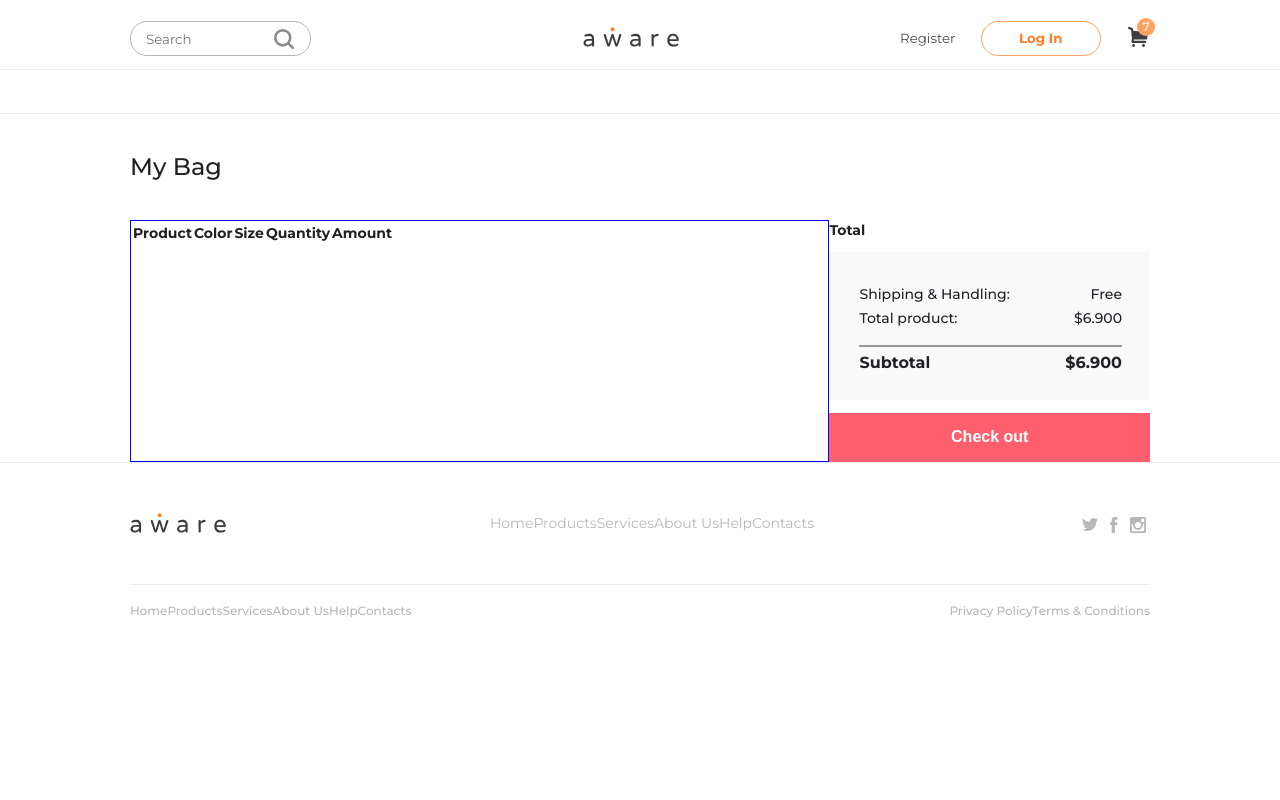
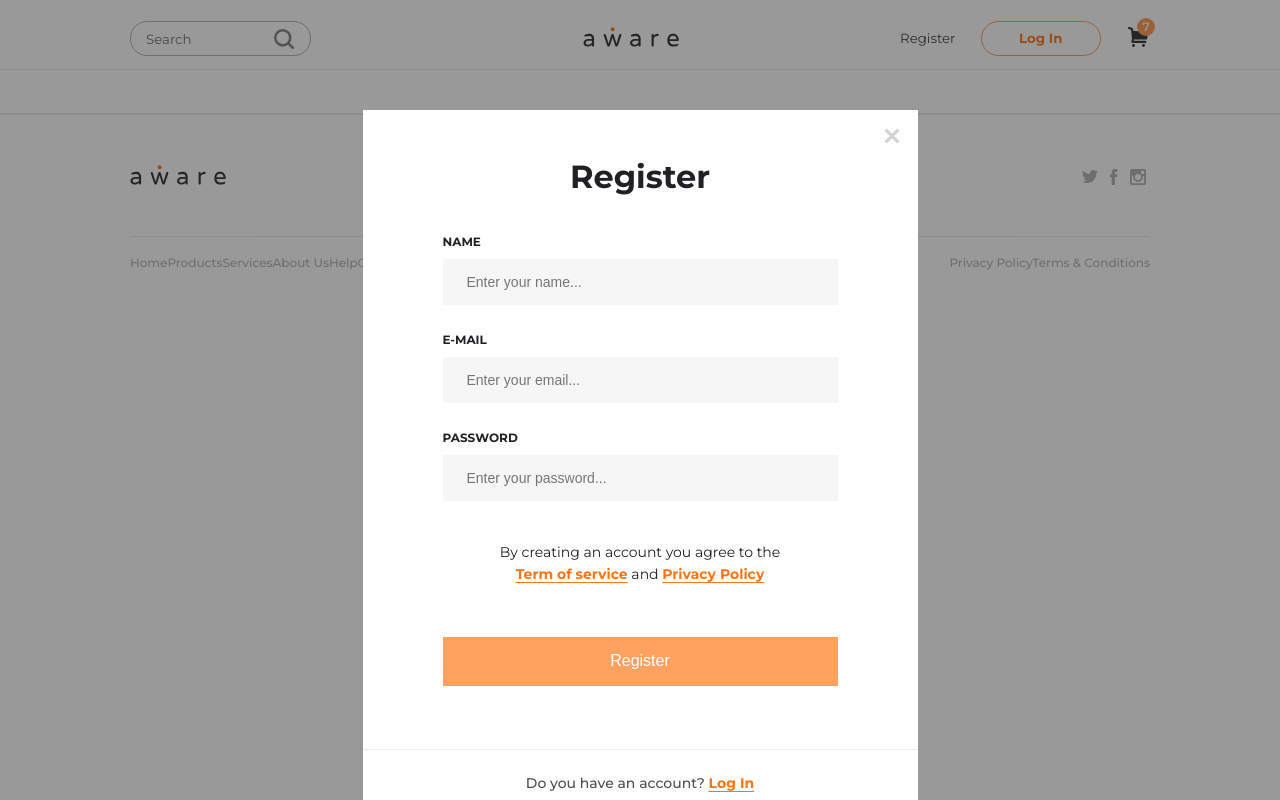
Before and after one commit to DinhSonHai/cloth-store-client, a React (Create React App) app: page /cart in a window 1280 px wide. Both pictures are taken after a click on the button "Register". Built offline with nearby package versions, Linux system fonts and the light colour scheme.

Commit message:
Update UI

```diff
--- a/src/App.js
+++ b/src/App.js
@@ -1,19 +1,15 @@
-import LoginModal from './components/LoginModal';
-import RegisterModal from './components/RegiterModal';
-import { BrowserRouter as Router, Route, Switch } from 'react-router-dom';
+import { BrowserRouter as Router } from 'react-router-dom';
 
-import { NavBar, Footer, HomePage, ProductList, Cart } from './pages';
+import { NavBar, Footer } from './pages';
 
 function App() {
   return (
     <Router>
       <div className="app">
         <NavBar />
-        {/* <LoginModal /> */}
-        {/* <RegisterModal /> */}
         {/* <HomePage /> */}
         {/* <ProductList /> */}
-        <Cart />
+        {/* <Cart /> */}
         <Footer />
       </div>
     </Router>
--- a/src/assets/icons/index.js
+++ b/src/assets/icons/index.js
@@ -8,7 +8,7 @@ export const Logo = () => (
 )
 
 export const SearchIcon = () => (
-  <svg svg xmlns="http://www.w3.org/2000/svg" width="24" height="24" viewBox="0 0 24 24" >
+  <svg xmlns="http://www.w3.org/2000/svg" width="24" height="24" viewBox="0 0 24 24" >
     <g fill="none" fillRule="evenodd">
       <path fill="#3D3D3F" d="M15.146 6.323a6.238 6.238 0 0 0-8.823 0 6.238 6.238 0 0 0 0 8.823 6.238 6.238 0 0 0 8.823 0 6.238 6.238 0 0 0 0-8.823m6.489 15.312a1.25 1.25 0 0 1-1.766 0l-3.929-3.93c-3.422 2.557-8.273 2.315-11.381-.794a8.733 8.733 0 0 1 0-12.352 8.733 8.733 0 0 1 12.352 0c3.11 3.108 3.351 7.96.793 11.381l3.931 3.93a1.249 1.249 0 0 1 0 1.765" />
     </g>
--- a/src/components/LoginModal/index.jsx
+++ b/src/components/LoginModal/index.jsx
@@ -1,19 +1,20 @@
 import React from 'react';
+import PropTypes from 'prop-types';
 
 import './styles.scss';
 
 import { CloseModalIcon } from '../../assets/icons';
 
 LoginModal.propTypes = {
-
+  hideLogin: PropTypes.func.isRequired,
 };
 
-function LoginModal(props) {
+function LoginModal({ hideLogin }) {
   return (
     <div className="login-modal" id="login-modal">
       <div className="login-modal__content">
         <div className="login-modal__content__close">
-          <div className="login-modal__content__close__icon">
+          <div className="login-modal__content__close__icon" onClick={hideLogin}>
             <CloseModalIcon />
           </div>
         </div>
@@ -37,7 +38,7 @@ function LoginModal(props) {
 
           <button type="button" className="login-modal__content__form__button" onClick={(e) => e.preventDefault()}>Log In</button>
         </form>
-        <p className="login-modal__content__option">Don't have an account? <a> Register</a></p>
+        <p className="login-modal__content__option">Don't have an account? <a href="/"> Register</a></p>
       </div>
     </div>
   );
--- a/src/components/LoginModal/styles.scss
+++ b/src/components/LoginModal/styles.scss
@@ -21,6 +21,7 @@
       position: relative;
       height: 47px;
       &__icon {
+        cursor: pointer;
         position: absolute;
         top: 14px;
         right: 14px;
--- a/src/components/ProductCard/index.jsx
+++ b/src/components/ProductCard/index.jsx
@@ -10,7 +10,7 @@ function ProductCard({ image, name, price, isAvailable }) {
   return (
     <div className="product-card">
       <div className="product-card__img">
-        <img src={image} slt="Product image"></img>
+        <img src={image} alt="Product"></img>
         <button className="product-card__img__button">+ Quick shop</button>
         {!isAvailable && (<p className="product-card__img__tag">Sold out</p>)}
       </div>
--- a/src/components/RegiterModal/index.jsx
+++ b/src/components/RegisterModal/index.jsx
@@ -1,19 +1,20 @@
 import React from 'react';
+import PropTypes from 'prop-types';
 
 import './styles.scss';
 
 import { CloseModalIcon } from '../../assets/icons';
 
 RegisterModal.propTypes = {
-
+  hideRegister: PropTypes.func.isRequired,
 };
 
-function RegisterModal(props) {
+function RegisterModal({ hideRegister }) {
   return (
     <div className="register-modal" id="register-modal">
       <div className="register-modal__content">
         <div className="register-modal__content__close">
-          <div className="register-modal__content__close__icon">
+          <div className="register-modal__content__close__icon" onClick={hideRegister}>
             <CloseModalIcon />
           </div>
         </div>
@@ -30,11 +31,11 @@ function RegisterModal(props) {
           <label className="register-modal__content__form__label" for="password">PASSWORD</label><br />
           <input className="register-modal__content__form__input" type="text" id="password" name="password" placeholder="Enter your password..." />
 
-          <p className="register-modal__content__form__policy">By creating an account you agree to the <a>Term of service</a> and <a>Privacy Policy</a></p>
+          <p className="register-modal__content__form__policy">By creating an account you agree to the <a href="/">Term of service</a> and <a href="/">Privacy Policy</a></p>
 
           <button className="register-modal__content__form__button" onClick={(e) => e.preventDefault()}>Register</button>
         </form>
-        <p className="register-modal__content__option">Do you have an account? <a> Log In</a></p>
+        <p className="register-modal__content__option">Do you have an account? <a href="/"> Log In</a></p>
       </div>
     </div>
   );
--- a/src/components/RegiterModal/styles.scss
+++ b/src/components/RegisterModal/styles.scss
@@ -20,7 +20,9 @@
     &__close {
       position: relative;
       height: 47px;
+
       &__icon {
+        cursor: pointer;
         position: absolute;
         top: 14px;
         right: 14px;
--- a/src/index.scss
+++ b/src/index.scss
@@ -46,3 +46,8 @@ code {
 .app {
   margin: 0 130px;
 }
+
+button {
+  outline: none;
+  cursor: pointer;
+}
--- a/src/pages/ProductList/index.jsx
+++ b/src/pages/ProductList/index.jsx
@@ -19,7 +19,7 @@ function ProductList(props) {
         <div className="product-list__main__option">
           <div className="product-list__main__option__category">
             <p>Category</p>
-            <a className="product-list__main__option__category__type">Dresses</a>
+            <a href="/" className="product-list__main__option__category__type">Dresses</a>
             <div className="product-list__main__option__category__divider"></div>
             <div className="product-list__main__option__category__detail">
               <p>Roompers / Jumpsuits</p>
--- a/src/pages/layout/NavBar/index.jsx
+++ b/src/pages/layout/NavBar/index.jsx
@@ -1,8 +1,10 @@
-import React from 'react';
+import React, { useState } from 'react';
 
 import { Logo, SearchIcon } from '../../../assets/icons';
 
 import './styles.scss';
+import RegisterModal from '../../../components/RegisterModal';
+import LoginModal from '../../../components/LoginModal';
 import CartAction from '../../../components/CartAction';
 
 NavBar.propTypes = {
@@ -10,6 +12,25 @@ NavBar.propTypes = {
 };
 
 function NavBar(props) {
+  const [isRegister, setRegister] = useState(false);
+  const [isLogin, setLogin] = useState(false);
+
+  const showRegister = () => {
+    setRegister(!isRegister);
+  }
+
+  const hideRegister = () => {
+    setRegister(!isRegister);
+  }
+
+  const showLogin = () => {
+    setLogin(!isLogin);
+  }
+
+  const hideLogin = () => {
+    setLogin(!isLogin);
+  }
+
   return (
     <div className="navbar">
       <div className="navbar__top">
@@ -25,8 +46,8 @@ function NavBar(props) {
         </div>
 
         <div className="navbar__top__action">
-          <button className="navbar__top__action__register">Register</button>
-          <button className="navbar__top__action__login">Log In</button>
+          <button className="navbar__top__action__register" onClick={showRegister}>Register</button>
+          <button className="navbar__top__action__login" onClick={showLogin}>Log In</button>
           <div className="navbar__top__action__cart">
             <CartAction />
           </div>
@@ -35,6 +56,8 @@ function NavBar(props) {
       <div className="navbar__bottom">
       </div>
       {/* <div className="navbar__divider"></div> */}
+      { isRegister && <RegisterModal hideRegister={hideRegister} />}
+      { isLogin && <LoginModal hideLogin={hideLogin} />}
     </div>
   );
 }
```
